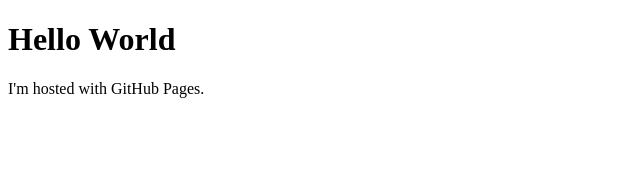
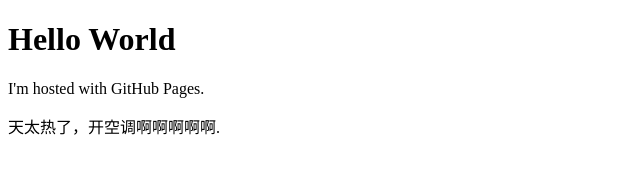
Before and after one commit to tracyacai/tracyacai.github.io, a plain HTML site: page index.html in a window 1280 px wide. Shown: the whole page, without its empty margins (0-640 px from the left). Drawn offline with Linux system fonts and the light colour scheme.

Commit message:
Update index.html

```diff
--- a/index.html
+++ b/index.html
@@ -3,5 +3,6 @@
 <body>
 <h1>Hello World</h1>
 <p>I'm hosted with GitHub Pages.</p>
+<p>天太热了，开空调啊啊啊啊啊.</p>
 </body>
 </html>
```
